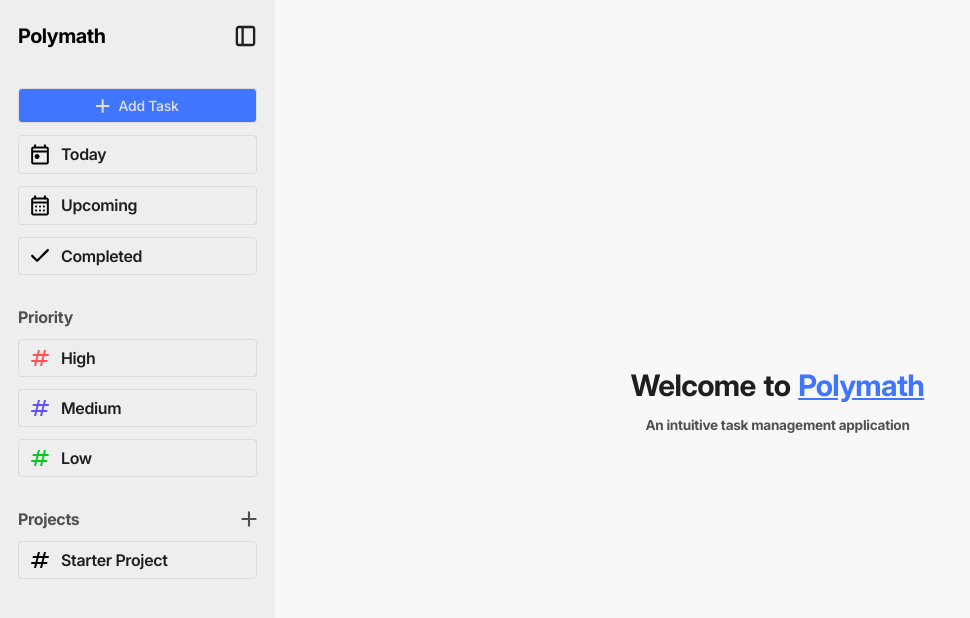
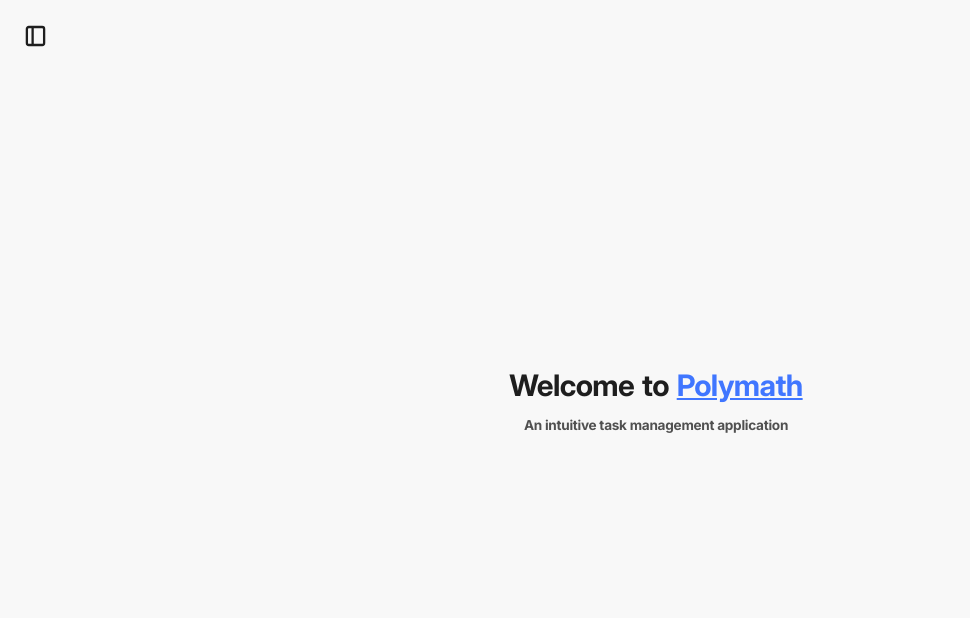
Before and after one commit to whatisaProCoder/odin-task-management-app, a website built with webpack: page src/template.html in a window 1280 px wide. Both pictures are taken after a click on the picture 245 px from the left and 36 px from the top of the page. Shown: the whole page, without its empty margins (0-970 px from the left). Built offline with nearby package versions, Linux system fonts and the light colour scheme; what smooth-scrollbar would draw is missing.

Commit message:
sidebar toggle working too

```diff
--- a/src/js/ui/sidebar.js
+++ b/src/js/ui/sidebar.js
@@ -77,6 +77,15 @@ export default function initialiseSidebar() {
 
     document.body.append(addProjectDialogBox);
 
+    const globalSidebarToggle = document.createElement("div");
+    globalSidebarToggle.classList.add("global-sidebar-toggle");
+    globalSidebarToggle.innerHTML = /* html */ `
+        <img src="${sidebarIcon}" alt="Toggle Sidebar">
+    `;
+    document.body.append(globalSidebarToggle);
+
+    handleSidebarOpeningClosing();
+
     handleFilteredSection();
 
     populateProjectSection();
@@ -86,6 +95,25 @@ export default function initialiseSidebar() {
     handleProjectAddButton();
 
     handleAddTaskDialogBox(".add-task-button", null);
+}
+
+function handleSidebarOpeningClosing() {
+    const sidebarElement = document.querySelector(".sidebar");
+    const sidebarButton = document.querySelector(".sidebar-icon");
+    const globalSidebarToggle = document.querySelector(".global-sidebar-toggle");
+    const contentElement = document.querySelector(".content");
+    sidebarButton.addEventListener("click", (event) => {
+        console.log(event.target);
+        sidebarElement.style.display = "none";
+        globalSidebarToggle.style.display = "block";
+        contentElement.classList.add("content-sidebar-closed");
+    });
+    globalSidebarToggle.addEventListener("click", (event) => {
+        console.log(event.target);
+        sidebarElement.style.display = "block";
+        globalSidebarToggle.style.display = "none";
+        contentElement.classList.remove("content-sidebar-closed");
+    });
 }
 
 function handleFilteredSection() {
--- a/src/styles.css
+++ b/src/styles.css
@@ -16,6 +16,7 @@ body {
     flex-direction: row;
     height: 100vh;
     font-family: "Inter", 'Segoe UI';
+    background-color: #F8F8F8;
 }
 
 .sidebar {
@@ -131,10 +132,26 @@ body {
     user-select: none;
 }
 
+.global-sidebar-toggle {
+    display: none;
+    position: absolute;
+    margin: 1.5rem;
+}
+
+.global-sidebar-toggle>img {
+    height: 1.5rem;
+    user-select: none;
+}
+
 .content {
     height: 100%;
     flex: 1;
     background-color: #F8F8F8;
+    overflow-y: auto;
+}
+
+.content-sidebar-closed {
+    padding-left: 2rem;
 }
 
 .project-page {
--- a/src/template.html
+++ b/src/template.html
@@ -10,7 +10,7 @@
 
 <body>
     <div class="sidebar scroll-container"></div>
-    <div class="content scroll-container"></div>
+    <div class="content"></div>
 </body>
 
 </html>
```
